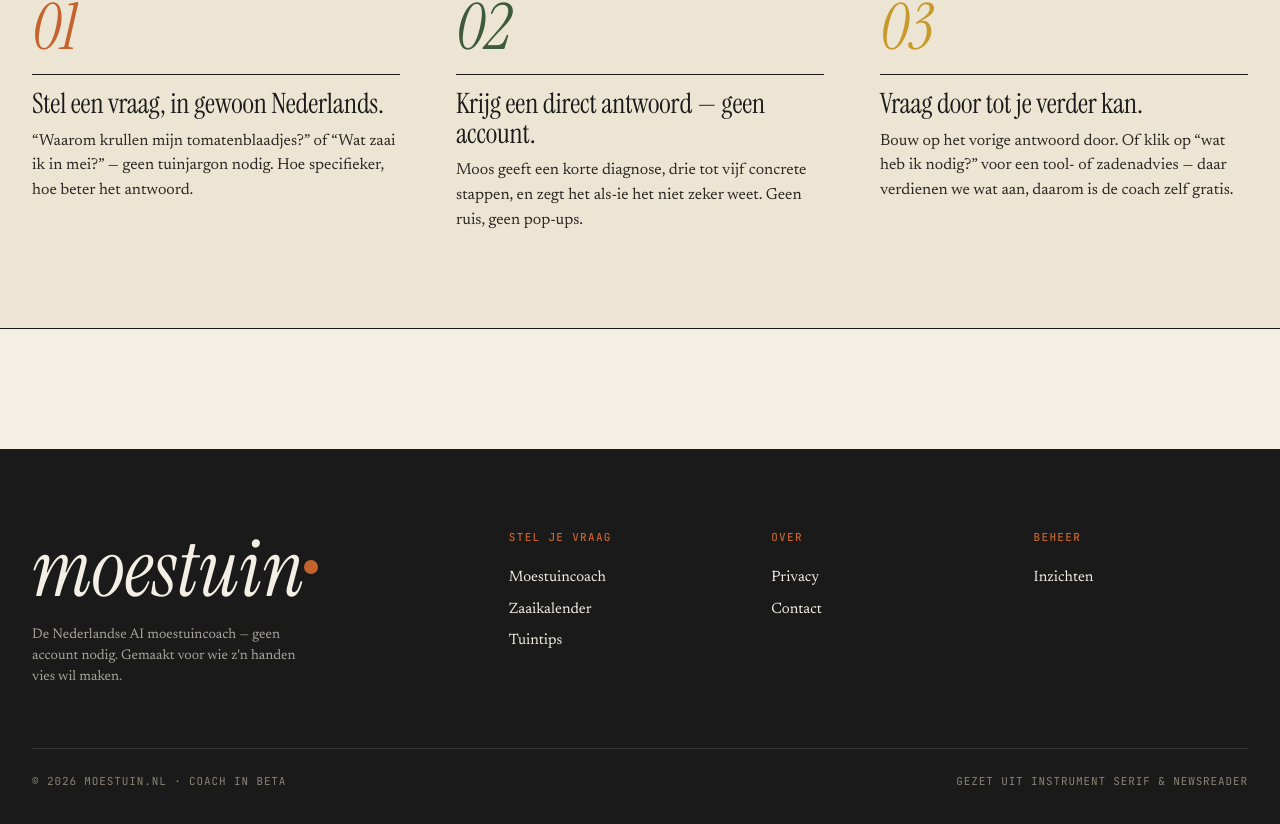
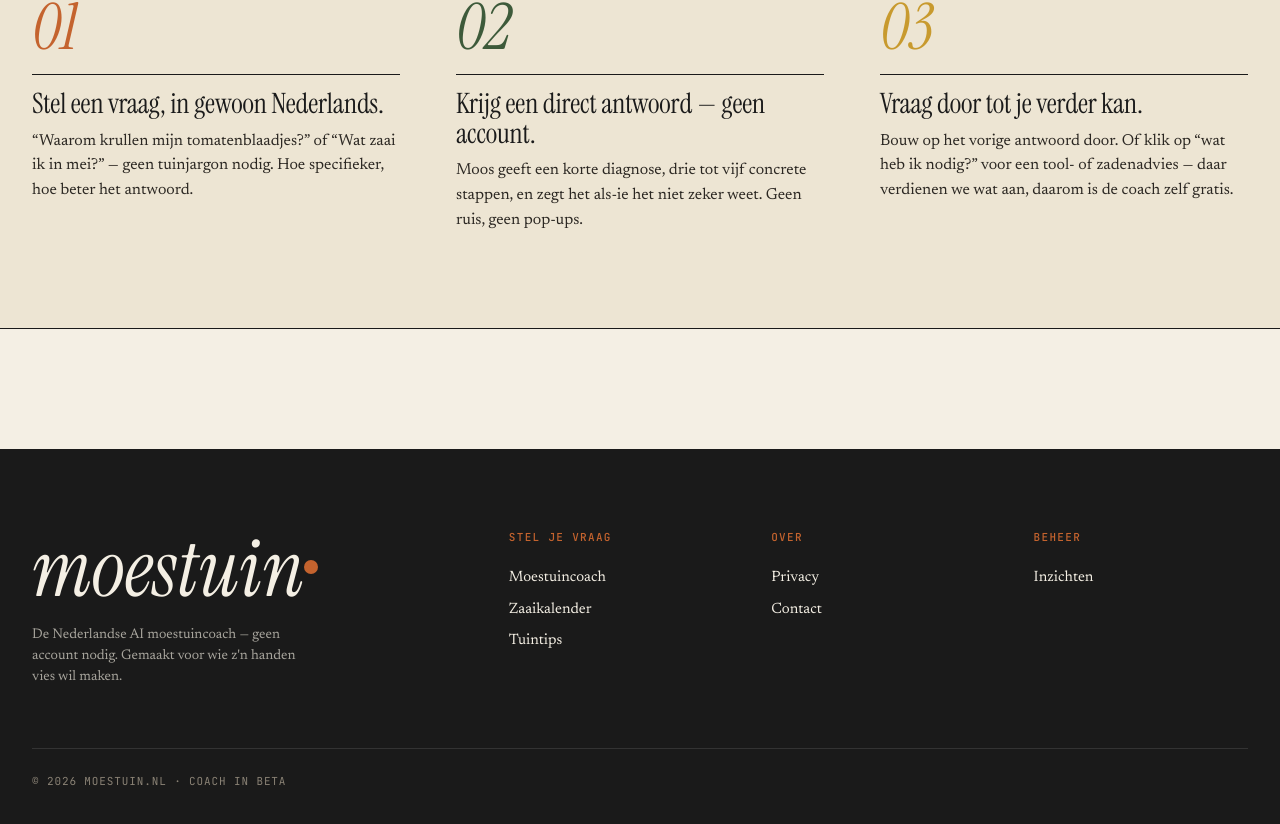
Before and after one commit to schoenmakers25-coder/moestuincoach, a Next.js app: page / in a window 1280 px wide. Shown: the part 928-1752 px from the top of the page. Built offline with nearby package versions, Linux system fonts and the light colour scheme.

Commit message:
Lettertypevermelding verwijderd uit footer
Co-Authored-By: Claude Sonnet 4.6 <noreply@anthropic.com>

```diff
--- a/components/SiteFooter.jsx
+++ b/components/SiteFooter.jsx
@@ -35,7 +35,6 @@ export default function SiteFooter() {
         </div>
         <div className="colophon">
           <span>© {new Date().getFullYear()} Moestuin.nl · Coach in beta</span>
-          <span>Gezet uit Instrument Serif &amp; Newsreader</span>
         </div>
       </div>
     </footer>
```
